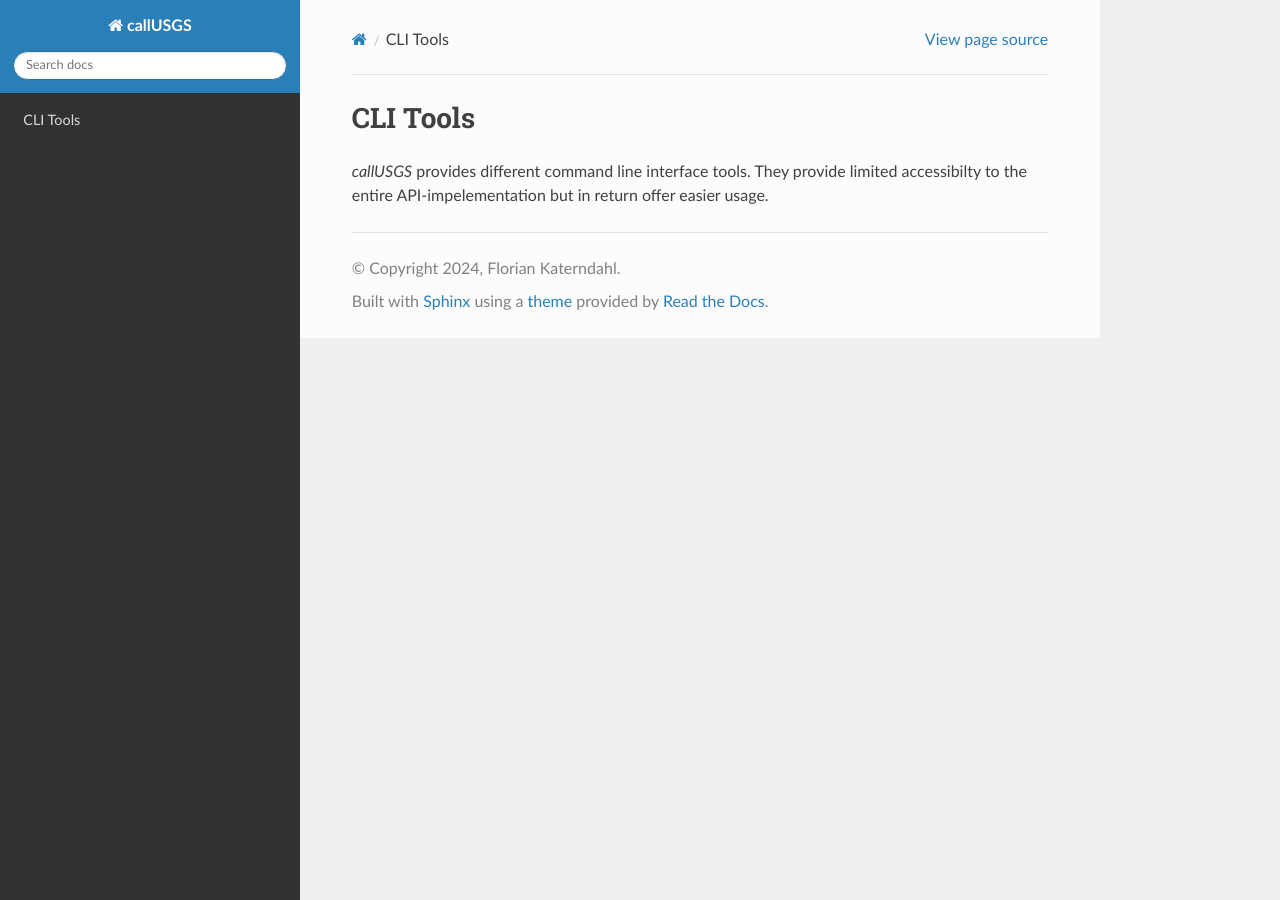
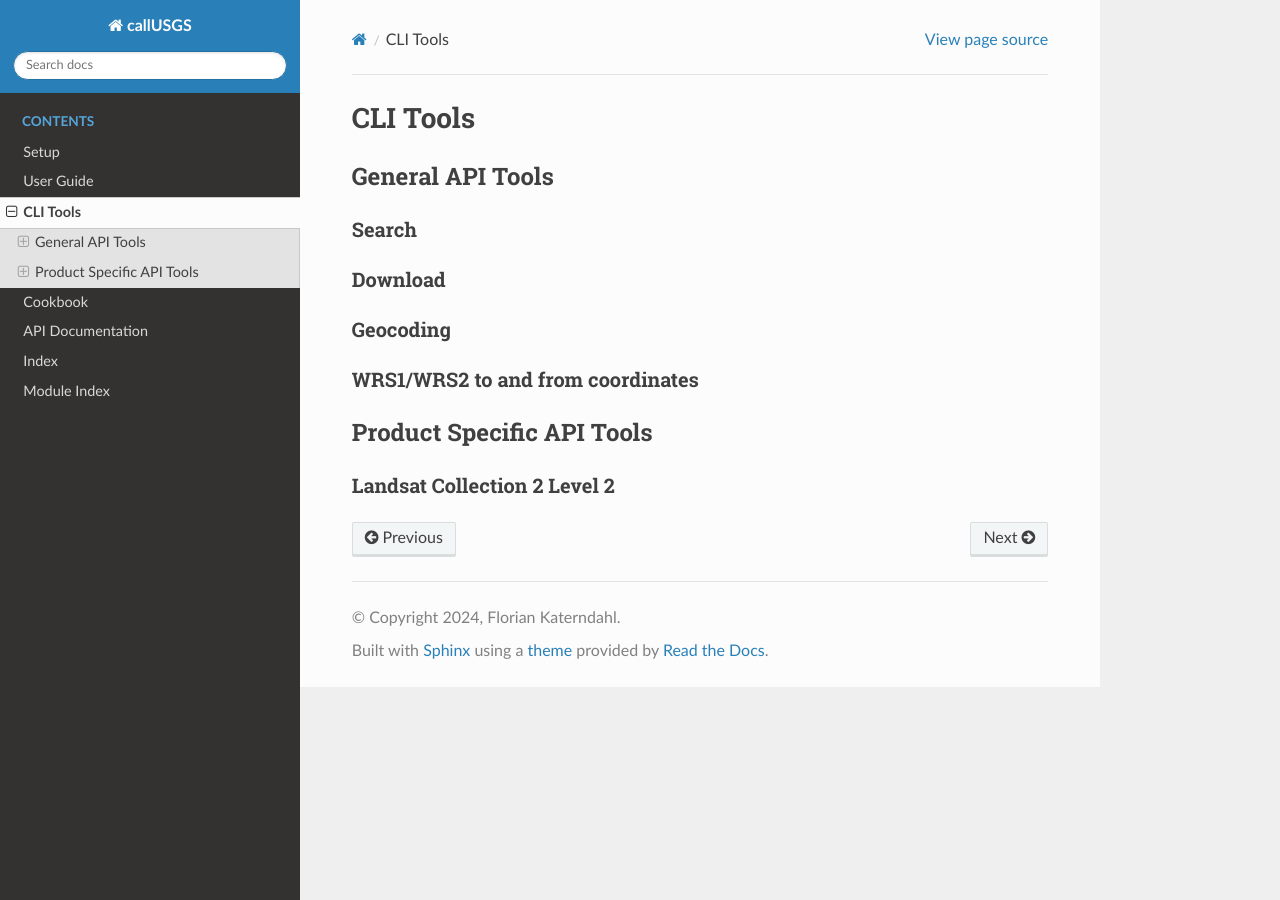
Before and after one commit to Florian-Katerndahl/callusgs, a Sphinx documentation site: the page built from docs/chapters/cli.rst, in a window 1280 px wide. Built offline with Sphinx 7.4.7 and the Read the Docs theme 2.0.0, drawn with Linux system fonts in a browser that asks for light colours.

Commit message:
update docs

```diff
--- a/docs/chapters/callusgs.rst
+++ b/docs/chapters/callusgs.rst
@@ -1,3 +1,5 @@
+:orphan:
+
 callusgs package
 ================
 
--- a/docs/chapters/cli.rst
+++ b/docs/chapters/cli.rst
@@ -3,5 +3,23 @@
 CLI Tools
 =========
 
-`callUSGS` provides different command line interface tools. They provide limited accessibilty to the entire API-impelementation but in
-return offer easier usage.
+General API Tools
+-----------------
+
+Search
+^^^^^^
+
+Download
+^^^^^^^^
+
+Geocoding
+^^^^^^^^^
+
+WRS1/WRS2 to and from coordinates
+^^^^^^^^^^^^^^^^^^^^^^^^^^^^^^^^^
+
+Product Specific API Tools
+--------------------------
+
+Landsat Collection 2 Level 2
+^^^^^^^^^^^^^^^^^^^^^^^^^^^^
--- /dev/null
+++ b/docs/chapters/cookbook.rst
@@ -0,0 +1,4 @@
+.. _cookbook:
+
+Cookbook
+========
--- a/docs/conf.py
+++ b/docs/conf.py
@@ -28,5 +28,8 @@ exclude_patterns = []
 
 html_theme = 'sphinx_rtd_theme'
 html_static_path = ['_static']
+html_title = 'callUSGS'
+# html_logo = 'images/logo.png'
+# html_favicon = 'images/favicon.ico'
 
 autodoc_mock_imports = ['requests', 'shapely']
```
Also changed, not shown: docs/chapters/modules.rst (+46 -4 lines), docs/chapters/setup.rst (added, +40 -0 lines), docs/chapters/user_guide.rst (added, +38 -0 lines), docs/index.rst (+25 -7 lines).
